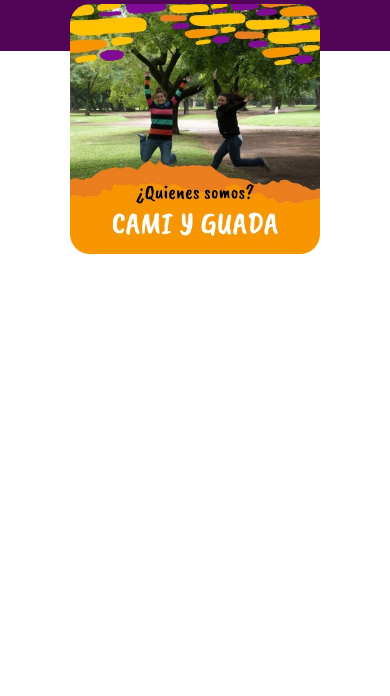
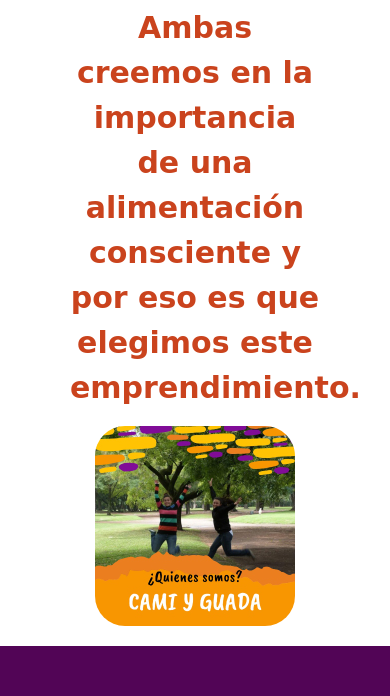
Before and after one commit to CamilaGonzalez03/Proyecto-final-OWOC, a website: page paginas/nosotras.html in a window 390 px wide. Shown: the part 1075-1771 px from the top of the page. Before the commit the page ends 1349 px from the top, so only its background shows below. Drawn offline with nearby package versions, Linux system fonts and the light colour scheme; a web font is replaced by a local one.

Commit message:
ajuste pagina nosotras

```diff
--- a/sass/_mediaqueries.scss
+++ b/sass/_mediaqueries.scss
@@ -17,8 +17,7 @@
     }
 
     .nosotras__imagen{
-        width: 250px;
-        margin-bottom: 20px;
+        width: 200px;
     }
 }
 
--- a/sass/_nosotras.scss
+++ b/sass/_nosotras.scss
@@ -4,11 +4,7 @@
     justify-content: center;
     text-align: center;
     background-color: $color-main;
-    background-attachment: fixed;
-    background-position: center;
-    background-repeat: no-repeat;
-    background-size: cover;
-    height: 800px;
+    margin: 20px;
     &__titulo{
         @include titulos;
     }
@@ -22,8 +18,6 @@
         padding-right: 50px;
     }
     &__imagen{
-        margin-top: 20px;
-        margin-bottom: 20px;
-        border-radius: 20px;
+        border-radius: 30px;
     }
 }
```
Also changed, not shown: css/estilos.css, sass/_promociones.scss (line endings or trailing spaces).
